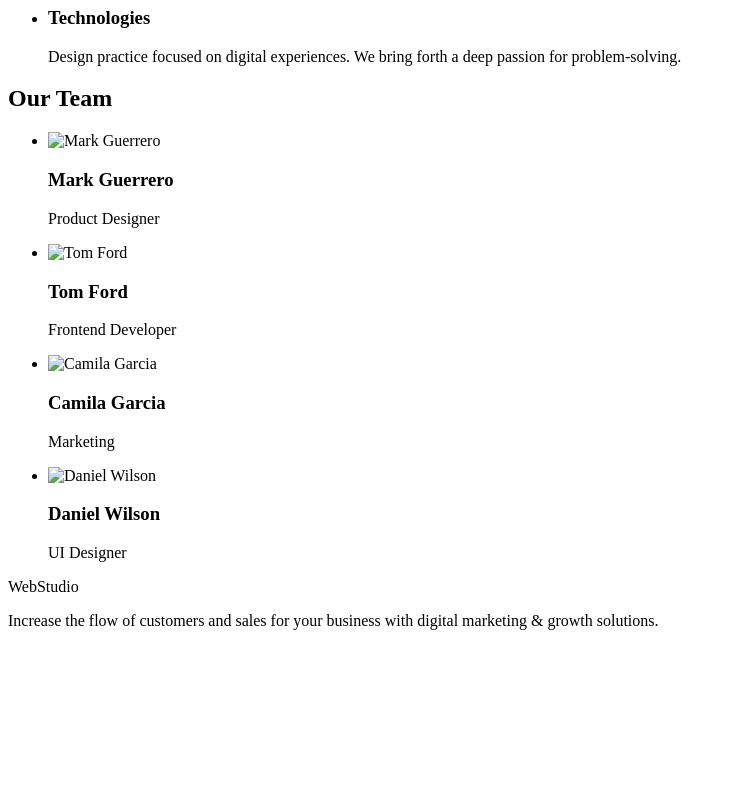
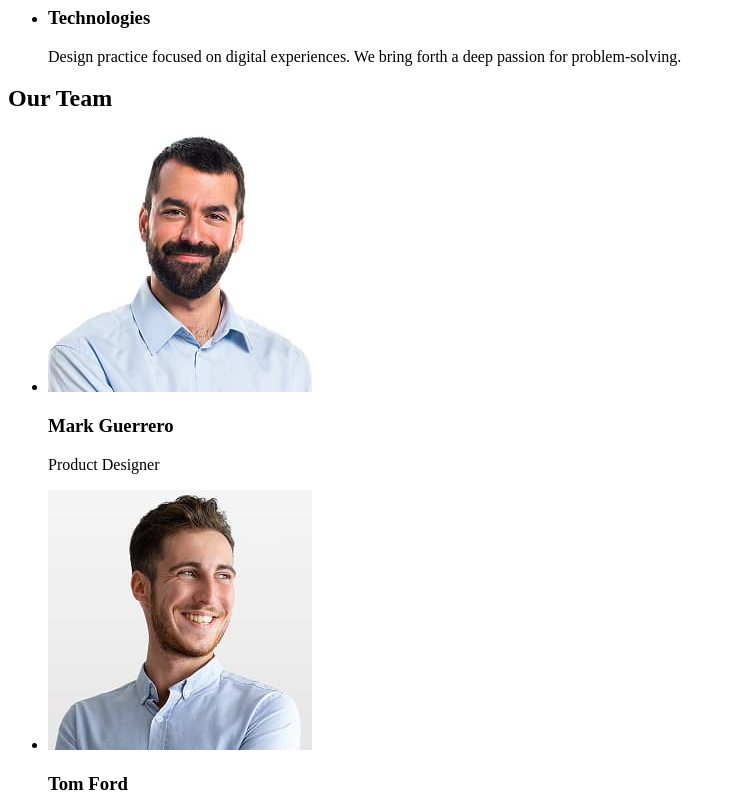
Before and after one commit to Liudmila-kikh/goit-markup-hw-01, a plain HTML site: page index.html in a window 1280 px wide. Shown: the part 480-1280 px from the top of the page, without its empty margins (0-736 px from the left). Before the commit the page ends 1126 px from the top, so only its background shows below. Drawn offline with Linux system fonts and the light colour scheme.

```diff
--- a/index.html
+++ b/index.html
@@ -67,22 +67,22 @@
         <h2>Our Team</h2>
         <ul>
             <li>
-                <img src="./images/TeamCard1.jpg" alt="Mark Guerrero" width="264" height="260">
+                <img src="./images/img1.jpg" alt="Mark Guerrero" width="264" height="260">
                 <h3>Mark Guerrero</h3>
                 <p>Product Designer</p>
             </li>
             <li>
-                <img src="./images/TeamCard2.jpg" alt="Tom Ford" width="264" height="260">
+                <img src="./images/img2.jpg" alt="Tom Ford" width="264" height="260">
                 <h3>Tom Ford</h3>
                 <p>Frontend Developer</p>
             </li>
             <li>
-                <img src="./images/TeamCard3.jpg" alt="Camila Garcia" width="264" height="260">
+                <img src="./images/img3.jpg" alt="Camila Garcia" width="264" height="260">
                 <h3>Camila Garcia</h3>
                 <p>Marketing</p>
             </li>
             <li>
-                <img src="./images/TeamCard4.jpg" alt="Daniel Wilson" width="264" height="260">
+                <img src="./images/img4.jpg" alt="Daniel Wilson" width="264" height="260">
                 <h3>Daniel Wilson</h3>
                 <p>UI Designer</p>
             </li>
@@ -90,7 +90,7 @@
     </section>
   </main>
     <footer>
-        WebStudio
+        <a href="./index.html">WebStudio</a>
         <p>Increase the flow of customers and sales for your business with digital marketing & growth solutions.</p>
     </footer>
 </body>
```
